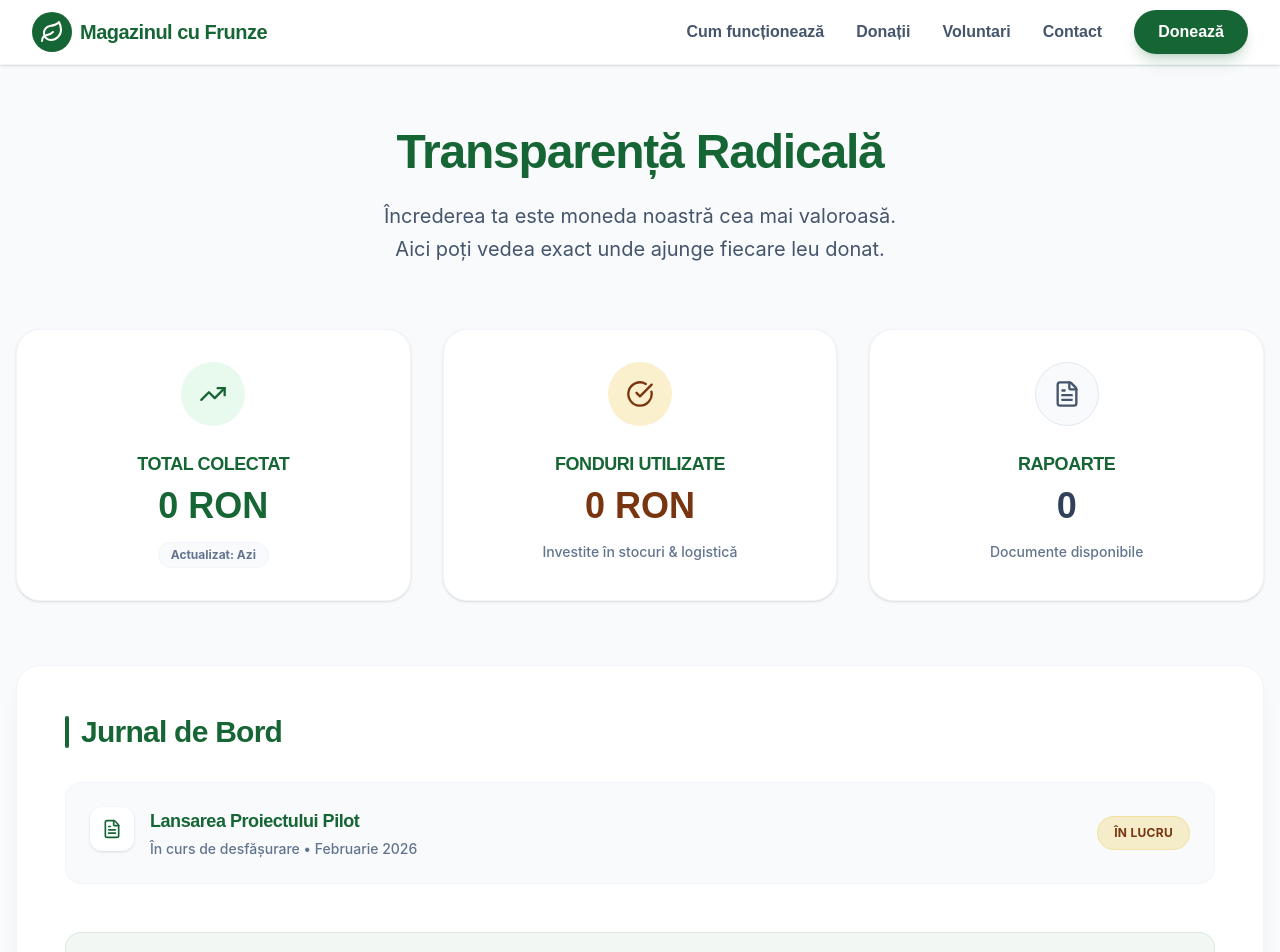
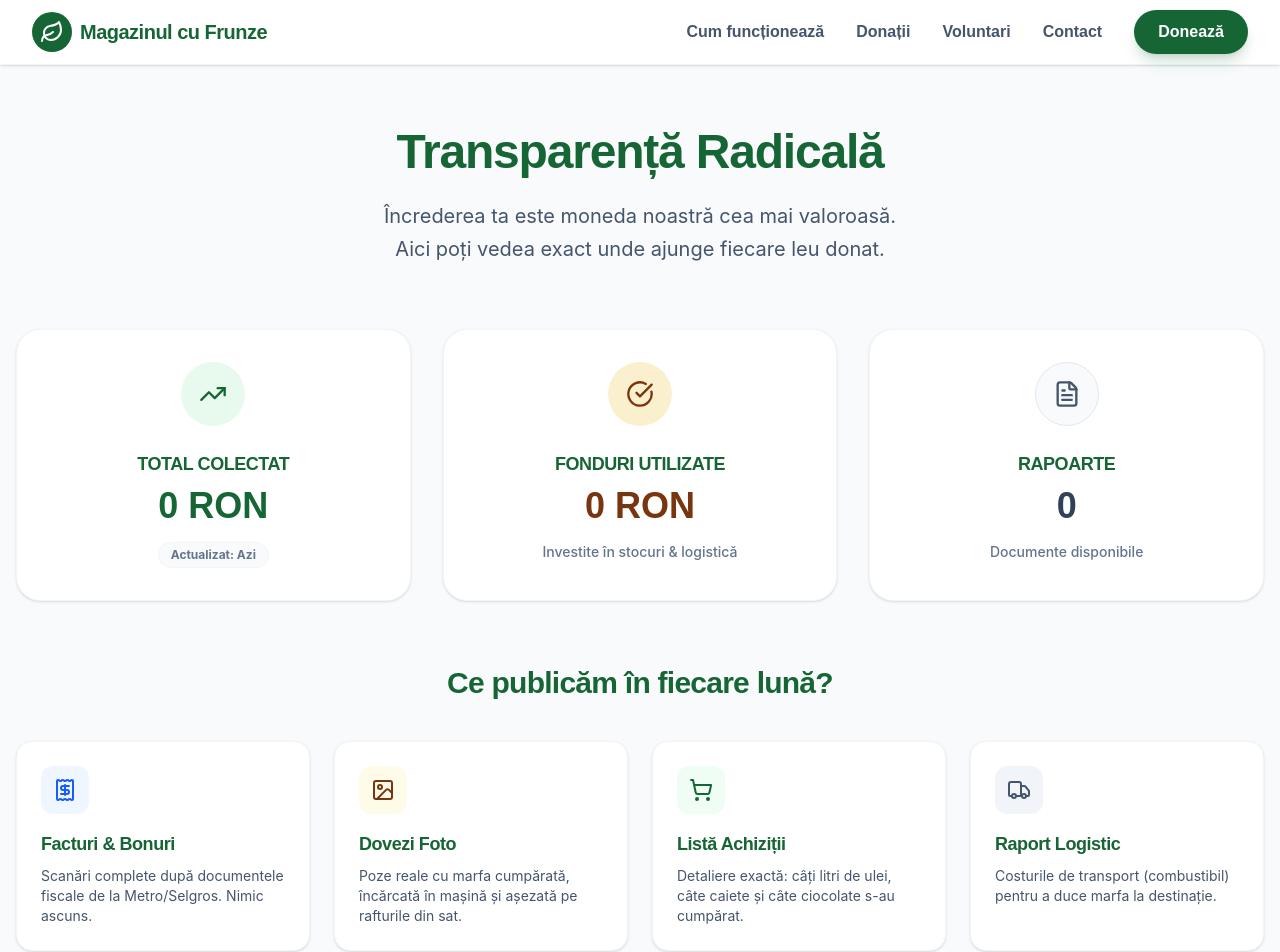
Before and after one commit to joahn3/magazinul-cu-frunze, a Next.js app in the folder leaf-store/: page /transparenta in a window 1280 px wide. Shown: the top 952 px of the page. Built offline with nearby package versions, Linux system fonts and the light colour scheme.

Commit message:
Update page.tsx

```diff
--- a/leaf-store/app/transparenta/page.tsx
+++ b/leaf-store/app/transparenta/page.tsx
@@ -1,5 +1,5 @@
 // app/transparenta/page.tsx
-import { FileText, TrendingUp, CheckCircle, ArrowRight } from 'lucide-react';
+import { FileText, TrendingUp, CheckCircle, Receipt, Image as ImageIcon, ShoppingCart, Truck } from 'lucide-react';
 
 export default function Transparency() {
   return (
@@ -49,6 +49,52 @@ export default function Transparency() {
         </div>
       </div>
 
+      {/* NOU: Standardul de Transparență (Checklist) */}
+      <div className="mb-16">
+        <h2 className="text-2xl md:text-3xl font-heading font-bold text-forest text-center mb-10">
+          Ce publicăm în fiecare lună?
+        </h2>
+        <div className="grid grid-cols-1 sm:grid-cols-2 lg:grid-cols-4 gap-6">
+
+            {/* Item 1 */}
+            <div className="bg-white p-6 rounded-2xl border border-slate-100 hover:border-leaf/30 transition shadow-sm group">
+                <div className="bg-blue-50 w-12 h-12 rounded-xl flex items-center justify-center text-blue-600 mb-4 group-hover:bg-blue-600 group-hover:text-white transition-colors">
+                    <Receipt size={24} />
+                </div>
+                <h4 className="font-heading font-bold text-lg text-forest mb-2">Facturi & Bonuri</h4>
+                <p className="text-sm text-slate-600">Scanări complete după documentele fiscale de la Metro/Selgros. Nimic ascuns.</p>
+            </div>
+
+            {/* Item 2 */}
+            <div className="bg-white p-6 rounded-2xl border border-slate-100 hover:border-leaf/30 transition shadow-sm group">
+                <div className="bg-yellow-50 w-12 h-12 rounded-xl flex items-center justify-center text-earth mb-4 group-hover:bg-gold group-hover:text-white transition-colors">
+                    <ImageIcon size={24} />
+                </div>
+                <h4 className="font-heading font-bold text-lg text-forest mb-2">Dovezi Foto</h4>
+                <p className="text-sm text-slate-600">Poze reale cu marfa cumpărată, încărcată în mașină și așezată pe rafturile din sat.</p>
+            </div>
+
+            {/* Item 3 */}
+            <div className="bg-white p-6 rounded-2xl border border-slate-100 hover:border-leaf/30 transition shadow-sm group">
+                <div className="bg-green-50 w-12 h-12 rounded-xl flex items-center justify-center text-forest mb-4 group-hover:bg-forest group-hover:text-white transition-colors">
+                    <ShoppingCart size={24} />
+                </div>
+                <h4 className="font-heading font-bold text-lg text-forest mb-2">Listă Achiziții</h4>
+                <p className="text-sm text-slate-600">Detaliere exactă: câți litri de ulei, câte caiete și câte ciocolate s-au cumpărat.</p>
+            </div>
+
+            {/* Item 4 */}
+            <div className="bg-white p-6 rounded-2xl border border-slate-100 hover:border-leaf/30 transition shadow-sm group">
+                <div className="bg-slate-100 w-12 h-12 rounded-xl flex items-center justify-center text-slate-600 mb-4 group-hover:bg-slate-800 group-hover:text-white transition-colors">
+                    <Truck size={24} />
+                </div>
+                <h4 className="font-heading font-bold text-lg text-forest mb-2">Raport Logistic</h4>
+                <p className="text-sm text-slate-600">Costurile de transport (combustibil) pentru a duce marfa la destinație.</p>
+            </div>
+
+        </div>
+      </div>
+
       {/* Jurnal de Bord (Reports Section) */}
       <div className="bg-white rounded-3xl p-8 md:p-12 border border-slate-100 shadow-xl shadow-forest/5">
         <div className="flex items-center gap-3 mb-8">
@@ -72,17 +118,11 @@ export default function Transparency() {
                     În Lucru
                 </span>
             </div>
-
-            {/* Placeholder message if empty */}
-            {/* <div className="text-center py-12 text-slate-400">
-                <p>Încă nu există rapoarte încărcate.</p>
-            </div>
-            */}
         </div>
 
         <div className="mt-12 bg-forest/5 rounded-2xl p-6 text-center border border-forest/10">
             <p className="text-slate-600 text-sm md:text-base font-medium">
-                Primul raport financiar detaliat va fi disponibil publicului după prima lună completă de activitate a magazinului pilot.
+                Suntem pregătiți să publicăm toate documentele de mai sus (facturi, poze, rapoarte) imediat după prima acțiune din teren.
             </p>
         </div>
       </div>
```
